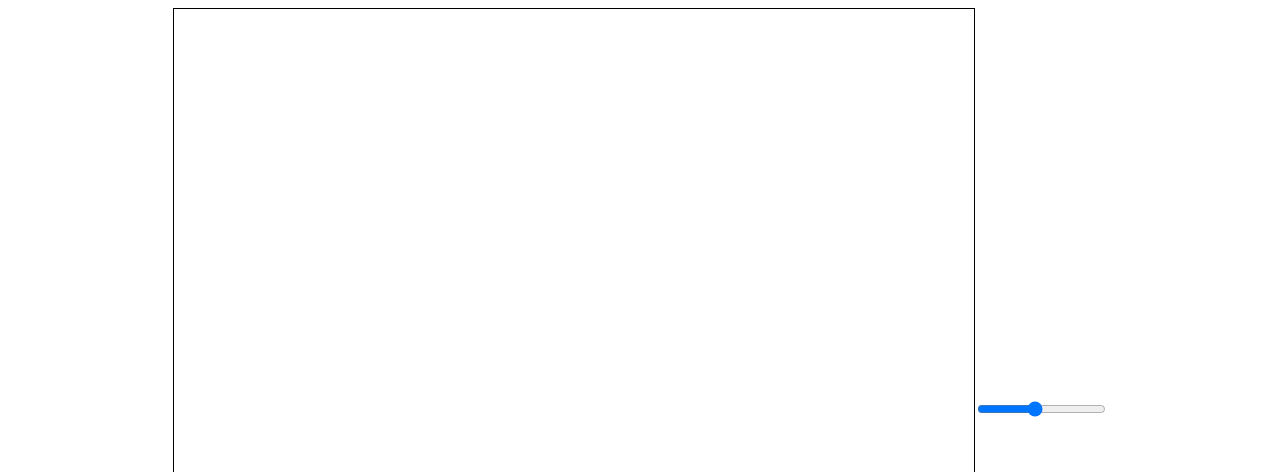
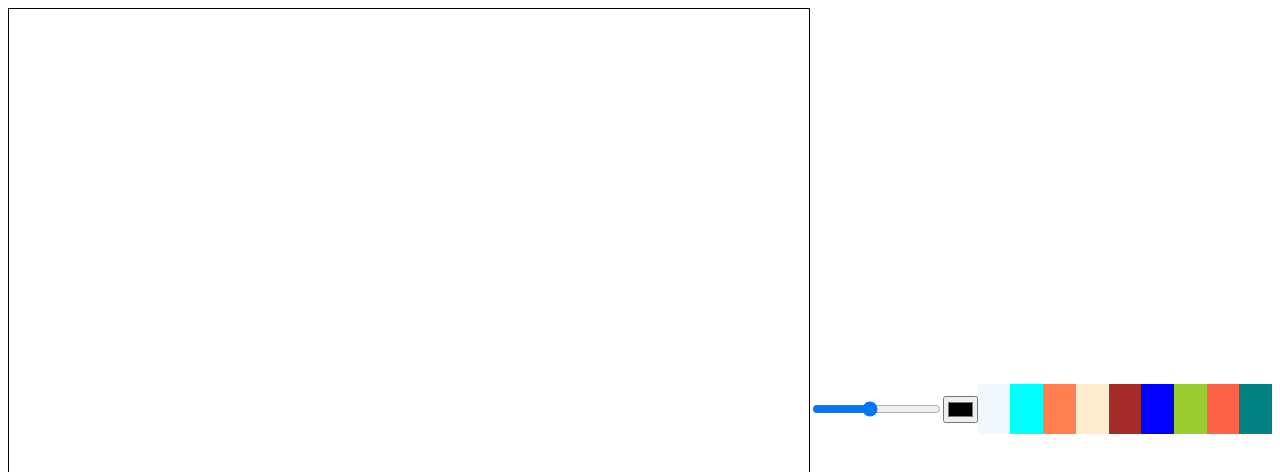
Before and after one commit to seolhyelin/Canvas-javascript, a plain HTML site: page index.html in a window 1280 px wide. Shown: the top 472 px of the page. Drawn offline with Linux system fonts and the light colour scheme.

Commit message:
Feat: paint color

```diff
--- a/app.js
+++ b/app.js
@@ -1,6 +1,8 @@
 const canvas = document.querySelector("canvas");
 const ctx = canvas.getContext("2d");
 const lineWidth = document.getElementById("line-width");
+const color = document.getElementById("color");
+const colorOption = Array.from(document.getElementsByClassName("color-option"));
 
 canvas.width = 800;
 canvas.height = 800;
@@ -30,10 +32,21 @@ function cancelPainting() {
 function onLineWidthChange(event) {
   ctx.lineWidth = event.currentTarget.value;
 }
+function onColorChange(event) {
+  ctx.strokeStyle = ctx.fillStyle = event.target.value;
+}
 
+function onColorClick(event) {
+  const colorValue = event.target.dataset.color;
+
+  ctx.strokeStyle = ctx.fillStyle = color.value = colorValue;
+}
 canvas.addEventListener("mousemove", onMove);
 canvas.addEventListener("mousedown", onMouseDown);
 canvas.addEventListener("mouseup", onMouseUp);
 canvas.addEventListener("mouseleave", cancelPainting);
 
 lineWidth.addEventListener("change", onLineWidthChange);
+color.addEventListener("change", onColorChange);
+
+colorOption.forEach((color) => color.addEventListener("click", onColorClick));
--- a/index.html
+++ b/index.html
@@ -10,6 +10,52 @@
   <body>
     <canvas></canvas>
     <input id="line-width" type="range" min="1" max="10" value="5" step="0.5" />
-    <script src="app.js"></script>
+    <input type="color" id="color" />
+    <div
+      class="color-option"
+      style="background-color: aliceblue"
+      data-color="aliceblue"
+    ></div>
+    <div
+      class="color-option"
+      style="background-color: aqua"
+      data-color="aqua"
+    ></div>
+    <div
+      class="color-option"
+      style="background-color: coral"
+      data-color="coral"
+    ></div>
+    <div
+      class="color-option"
+      style="background-color: blanchedalmond"
+      data-color="blanchedalmond"
+    ></div>
+    <div
+      class="color-option"
+      style="background-color: brown"
+      data-color="brown"
+    ></div>
+    <div
+      class="color-option"
+      style="background-color: blue"
+      data-color="blue"
+    ></div>
+    <div
+      class="color-option"
+      style="background-color: yellowgreen"
+      data-color="yellowgreen"
+    ></div>
+    <div
+      class="color-option"
+      style="background-color: tomato"
+      data-color="tomato"
+    ></div>
+    <div
+      class="color-option"
+      style="background-color: teal"
+      data-color="teal"
+    ></div>
+    <script src="./app.js"></script>
   </body>
 </html>
--- a/styles.css
+++ b/styles.css
@@ -9,3 +9,9 @@ body {
   justify-content: center;
   align-items: center;
 }
+
+.color-option {
+  width: 50px;
+  height: 50px;
+  cursor: pointer;
+}
```
